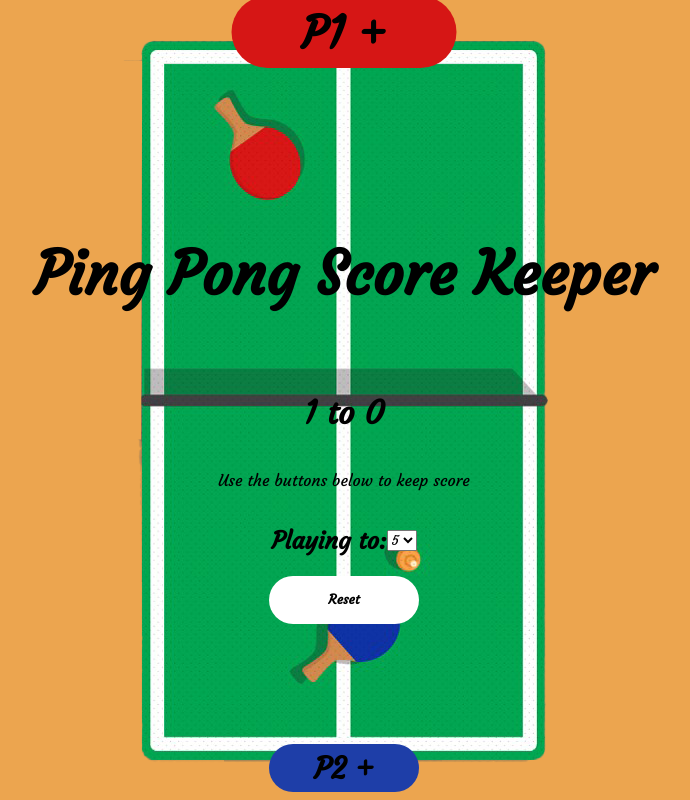
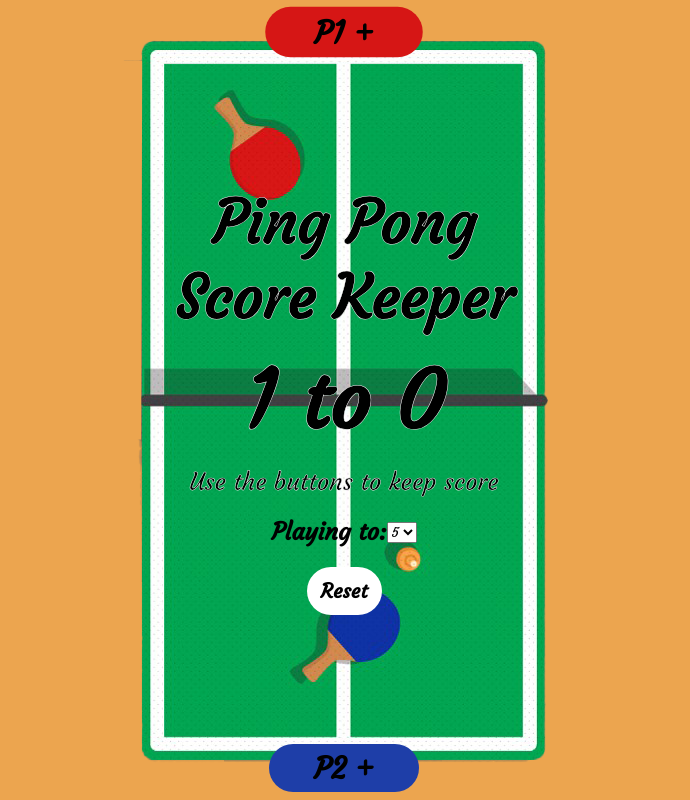
Before and after one commit to dcroci/Ping-Pong-Score-Tracker, a plain HTML site: page index.html in a window 1280 px wide. Both pictures are taken after a click on the button "P1 +". Shown: the whole page, without its empty margins (296-986 px from the left). Drawn offline with Linux system fonts and the light colour scheme.

Commit message:
pls work

```diff
--- a/index.html
+++ b/index.html
@@ -19,7 +19,7 @@
       <p>Ping Pong Score Keeper</p>
       <h1>0 to 0</h1>
       <div id="playerWins"></div>
-      <p>Use the buttons below to keep score</p>
+      <p>Use the buttons to keep score</p>
       <div class="playingTo">
         <h2>Playing to:</h2>
         <select name="Playing to" id="playingTo">
--- a/style.css
+++ b/style.css
@@ -1,6 +1,7 @@
 * {
   box-sizing: border-box;
   font-family: 'Courgette', cursive;
+  transition: all 0.5s;
 }
 img {
   margin: 0;
@@ -59,14 +60,17 @@ select {
   display: flex;
   align-items: center;
 }
+#playerWins {
+  font-size: 4rem;
+}
 p:nth-of-type(1) {
   font-size: 60px;
   display: block;
   text-align: center;
   color: rgb(0, 0, 0);
-  stroke: 4px black;
   width: 100%;
   font-weight: bold;
+  max-width: 11ch;
 }
 button {
   width: 150px;
@@ -93,8 +97,8 @@ button:nth-of-type(1):hover {
   background-color: #e03e3e;
   transition: all 0.5s;
 }
-button:nth-of-type(1):focus-within {
-  transform: scale(1.5);
+button:nth-of-type(1):focus {
+  transform: scale(1.05);
 }
 button:nth-of-type(2) {
   position: absolute;
@@ -109,6 +113,28 @@ button:nth-of-type(2):hover {
   background-color: #2b49a9;
   transition: all 0.5s;
 }
+button:nth-of-type(2):focus {
+  transform: scale(1.05);
+}
+button:nth-of-type(3) {
+  font-size: 20px;
+  width: 75px;
+}
+button:nth-of-type(3):hover {
+  transform: scale(1.05);
+  transition: all 0.5s;
+}
+p {
+  font-size: 1.5rem;
+  text-align: center;
+  margin: 0;
+  -webkit-text-stroke: 0.5px white;
+}
+h1 {
+  font-size: 5rem;
+  -webkit-text-stroke: 0.5px white;
+  margin: 1rem;
+}
 @media (min-width: 677px) {
   body {
     background-size: 100% auto;
```
